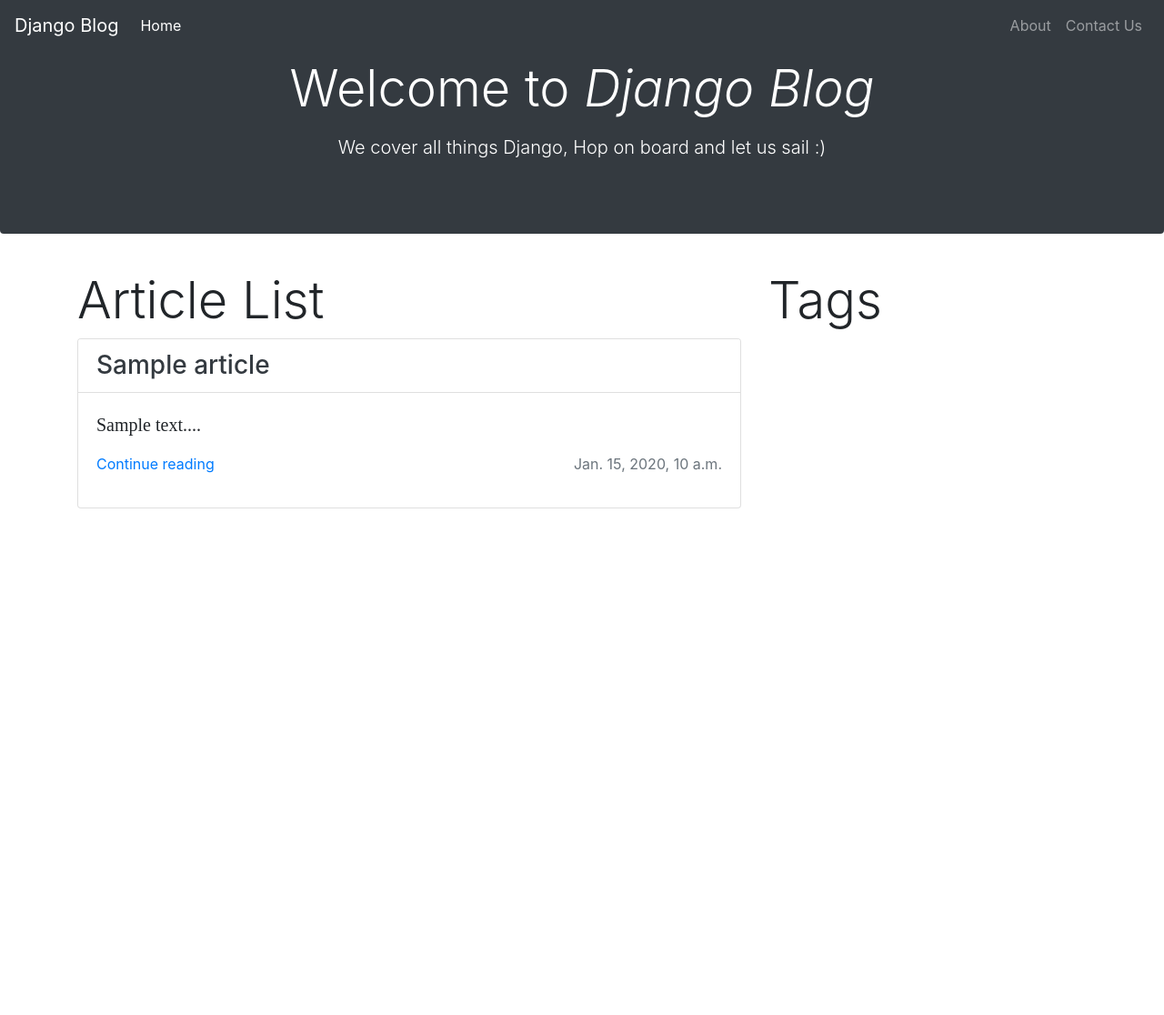
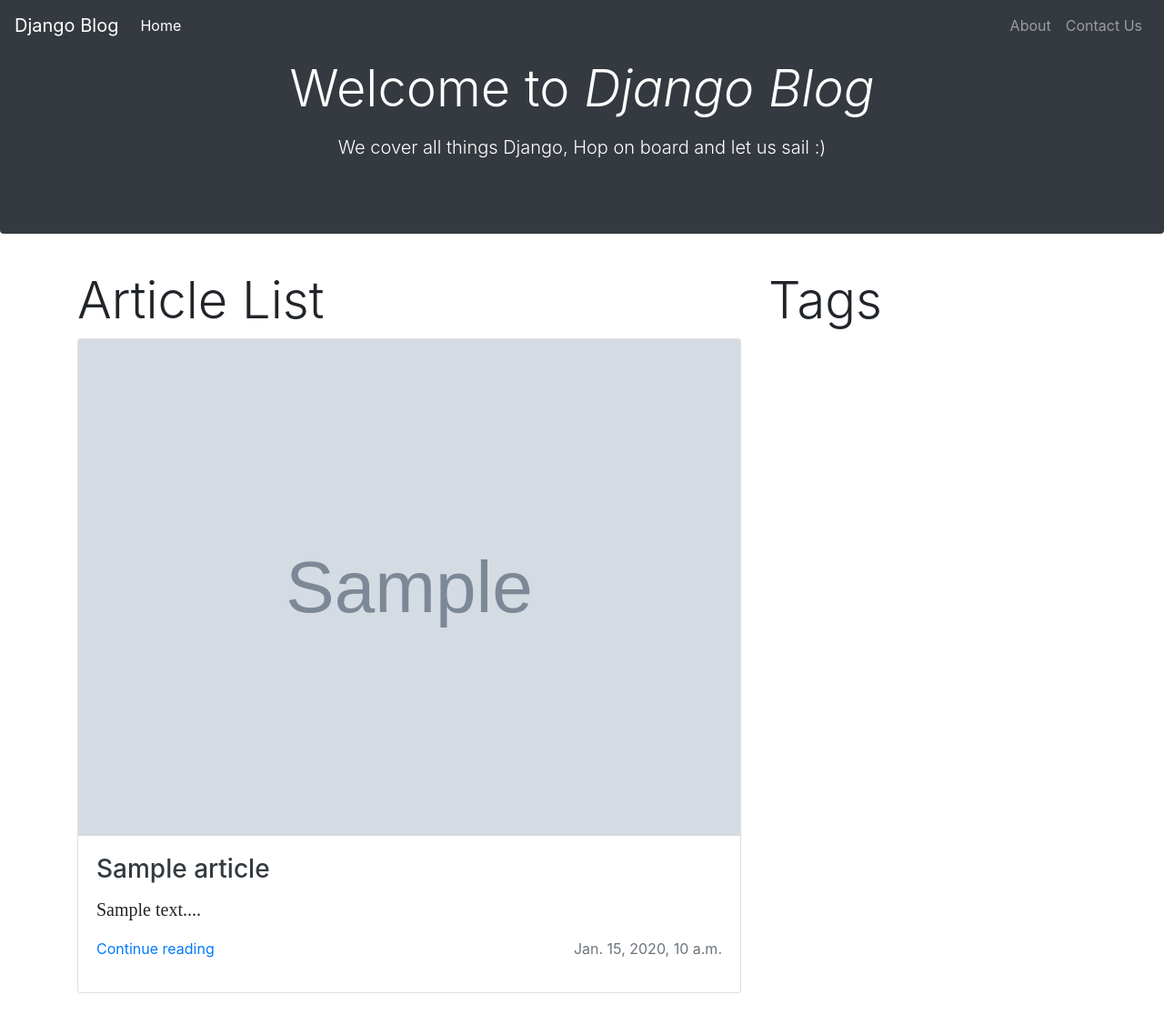
Before and after one commit to sheilambadi/django-blog, a Django app: page /articles/ in a window 1280 px wide. Shown: the whole page at 91% size. Before the commit the page ends 559 px from the top, so only its background shows below. Run offline with Django 3.2, Linux system fonts and the light colour scheme; tables that the repository leaves empty hold one stand-in row (values such as "Sample post"); grey boxes marked "Sample" are stand-in pictures; some libraries are stand-ins or nearby versions.

Commit message:
change card-header to card-title

```diff
--- a/articles/templates/articles/article_list.html
+++ b/articles/templates/articles/article_list.html
@@ -5,7 +5,6 @@
         <div class="container text-center">
           <h1 class="display-4 d-inline">Welcome to </h1>
           <h1 class="display-4 font-italic d-inline">Django Blog</h1>
-
           <p class="lead my-3"> We cover all things Django, Hop on board and let us sail :)</p>
         </div>
       </div>
@@ -17,12 +16,13 @@
                 <div>
                     {% for article in articles %}
                     <div class="card mb-4 box-shadow h-md-250">
-                        <div class="card-header bg-white">
-                            <h3 class="mb-0">
-                                <a class = "text-dark" href="{% url 'articles:article_detail' slug=article.slug%}">{{ article.title }}</a>
-                            </h3>
-                        </div>
+                        <img class="card-img-top" src="{{ article.thumb.url }}" alt="Image Here">
                         <div class="card-body">
+                            <div class="card-title">
+                                <h3>
+                                    <a class = "text-dark" href="{% url 'articles:article_detail' slug=article.slug%}">{{ article.title }}</a>
+                                </h3>
+                            </div>
                             <div class="card-text">
                                 <p class="lead article_snippet">{{ article.snippet }}</p>
 
```
Also changed, not shown: media/default.jpg (added).
